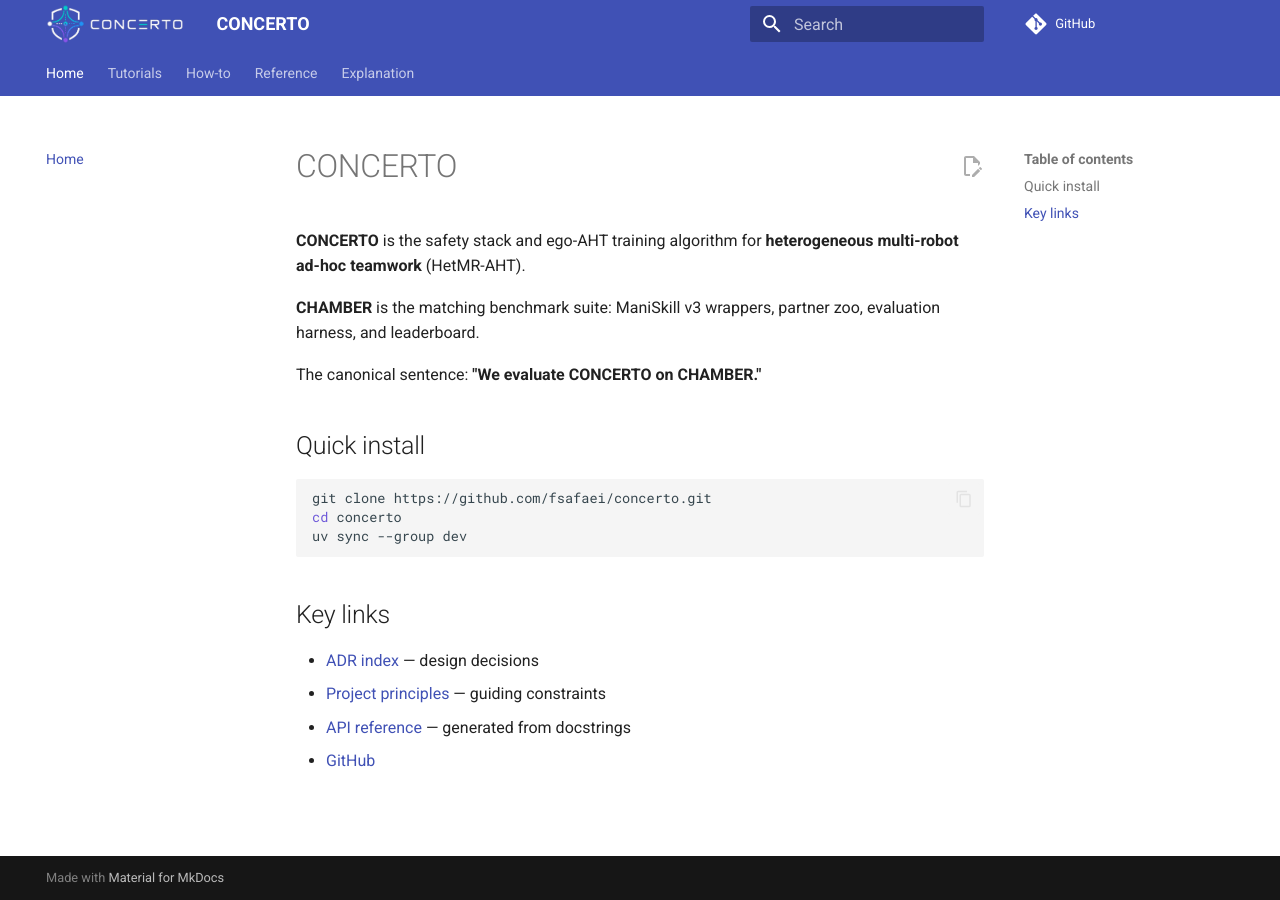
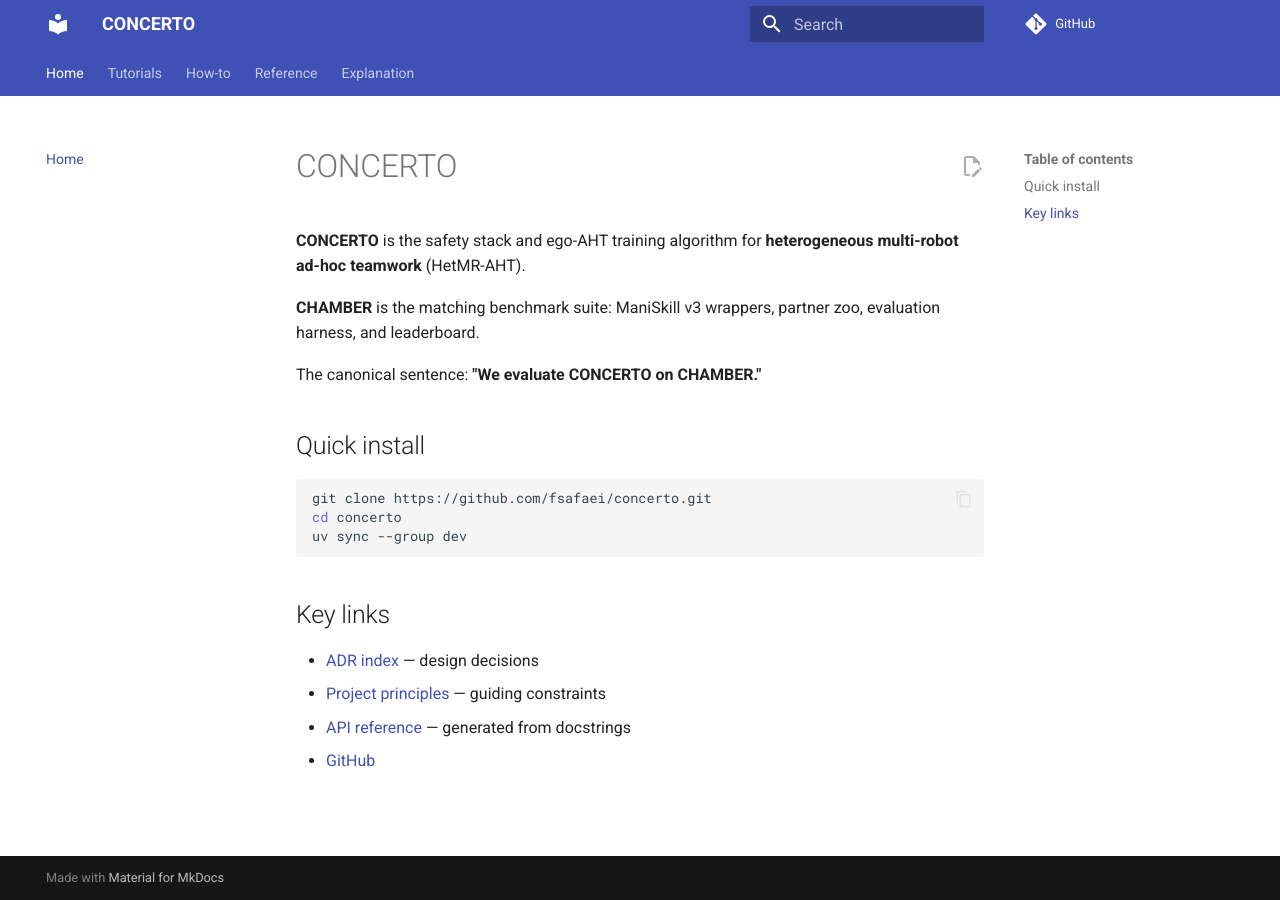
Before and after one commit to fsafaei/concerto, an MkDocs documentation site: the page built from docs/index.md, in a window 1280 px wide. Built offline with MkDocs 1.6.1 and Material for MkDocs 9.7.7, drawn with Linux system fonts in a browser that asks for light colours; comment, search, counter and statistics services are not loaded.

Commit message:
docs: remove the project logo from the README and the docs site (#304)
Drops the logo mark from both public surfaces: the README header
picture block, the mkdocs Material theme logo (the GitHub Pages
header), the two PNG assets under docs/assets/, and the
logo-only stylesheet docs/stylesheets/logo-theme-swap.css together
with its extra_css wiring. The docs header falls back to Material's
default; no other styling or content changes.

Signed-off-by: fsafaei <cooperative.physical.ai@gmail.com>

```diff
--- a/docs/stylesheets/logo-theme-swap.css
+++ /dev/null
@@ -1,13 +0,0 @@
-/* Header logo overrides.
-   Material's default logo height (~1.25 rem) makes the CONCERTO mark
-   illegibly small. Match it to the header height (~2.4 rem) and let
-   the natural 3:2 aspect of the source PNG drive the width. */
-.md-header__button.md-logo {
-  margin: 0 0.6rem;
-  padding: 0.2rem 0;
-}
-.md-header__button.md-logo img,
-.md-header__button.md-logo svg {
-  height: 2rem;
-  width: auto;
-}
--- a/mkdocs.yml
+++ b/mkdocs.yml
@@ -5,10 +5,6 @@
 
 theme:
   name: material
-  # Material renders the header with the primary colour (default: indigo)
-  # for both ``default`` and ``slate`` palettes, so a single white-text
-  # variant works for both — no per-palette swap needed.
-  logo: assets/dark_mode.png
   features:
     - navigation.tabs
     - navigation.sections
@@ -19,9 +15,6 @@
   palette:
     - scheme: default
     - scheme: slate
-
-extra_css:
-  - stylesheets/logo-theme-swap.css
 
 plugins:
   - search
```
Also changed, not shown: README.md (+0 -9 lines), docs/assets/dark_mode.png (deleted), docs/assets/light_mode.png (deleted).
